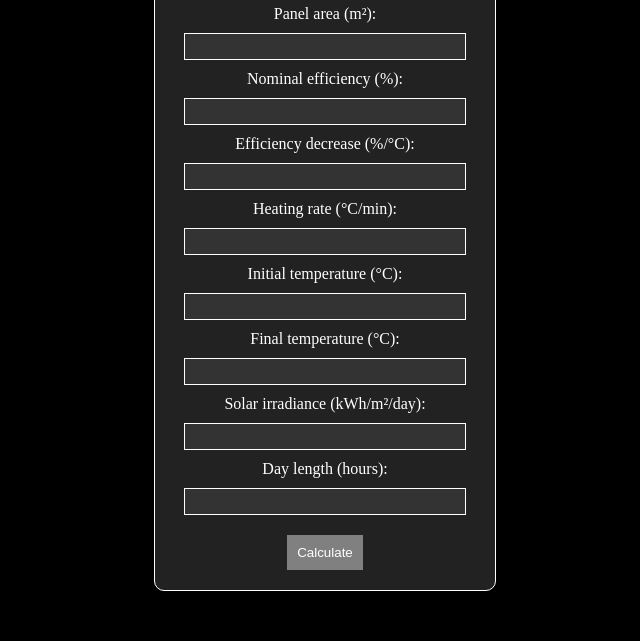
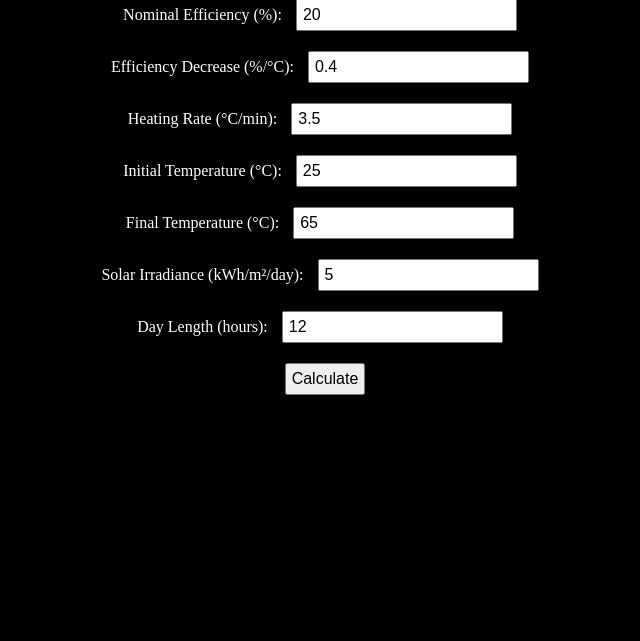
Before and after one commit to andreaminin00/Energy-calculator, a plain HTML site: page index.html in a window 1280 px wide. Shown: the part 160-801 px from the top of the page, without its empty margins (315-955 px from the left). Drawn offline with Linux system fonts and the light colour scheme.

Commit message:
Add files via upload

```diff
--- a/index.html
+++ b/index.html
@@ -13,136 +13,85 @@
             text-align: center;
         }
         .container {
-            margin: 50px auto;
-            width: 300px;
-            padding: 20px;
-            border: 1px solid white;
-            border-radius: 10px;
-            background-color: #222;
+            margin-top: 50px;
         }
-        input {
-            width: 90%;
+        input, button {
+            font-size: 16px;
+            margin: 10px;
             padding: 5px;
-            margin: 10px 0;
-            background-color: #333;
-            color: white;
-            border: 1px solid white;
         }
-        button {
-            background-color: gray;
-            color: white;
-            border: none;
-            padding: 10px;
-            cursor: pointer;
-            margin-top: 10px;
-        }
-        button:hover {
-            background-color: white;
-            color: black;
-        }
-        #results {
+        .hidden {
             display: none;
         }
     </style>
 </head>
 <body>
-
     <div id="input-container" class="container">
-        <h2>Solar Panel Energy Calculator</h2>
-        <label>Panel area (m²):</label>
-        <input type="number" id="area" value="1">
-
-        <label>Nominal efficiency (%):</label>
-        <input type="number" id="efficiency" value="20">
-
-        <label>Efficiency decrease (%/°C):</label>
-        <input type="number" id="eff_decrease" value="0.4">
-
-        <label>Heating rate (°C/min):</label>
-        <input type="number" id="heat_rate" value="3.5">
-
-        <label>Initial temperature (°C):</label>
-        <input type="number" id="temp_start" value="25">
-
-        <label>Final temperature (°C):</label>
-        <input type="number" id="temp_end" value="65">
-
-        <label>Solar irradiance (kWh/m²/day):</label>
-        <input type="number" id="irradiance" value="5">
-
-        <label>Day length (hours):</label>
-        <input type="number" id="day_length" value="12">
-
-        <button onclick="calculateEnergy()">Calculate</button>
+        <h2>Enter Parameters</h2>
+        <label>Panel Area (m²): <input type="number" id="area" value="1"></label><br>
+        <label>Nominal Efficiency (%): <input type="number" id="nom_eff" value="20"></label><br>
+        <label>Efficiency Decrease (%/°C): <input type="number" id="decr" value="0.4"></label><br>
+        <label>Heating Rate (°C/min): <input type="number" id="heating_rate" value="3.5"></label><br>
+        <label>Initial Temperature (°C): <input type="number" id="initial_temp" value="25"></label><br>
+        <label>Final Temperature (°C): <input type="number" id="final_temp" value="65"></label><br>
+        <label>Solar Irradiance (kWh/m²/day): <input type="number" id="irradiance" value="5"></label><br>
+        <label>Day Length (hours): <input type="number" id="day_length" value="12"></label><br>
+        <button id="calculate-btn">Calculate</button>
     </div>
 
-    <div id="results" class="container">
-        <h2>Calculation Results</h2>
-        <p id="output"></p>
-        <button onclick="resetForm()">Close</button>
+    <div id="results-container" class="container hidden">
+        <h2>Results</h2>
+        <p id="results"></p>
+        <button id="close-btn">Close</button>
     </div>
 
     <script>
-        function calculateEnergy() {
-            // Read user inputs
-            let area = parseFloat(document.getElementById("area").value);
-            let efficiency = parseFloat(document.getElementById("efficiency").value) / 100;
-            let eff_decrease = parseFloat(document.getElementById("eff_decrease").value) / 100;
-            let heat_rate = parseFloat(document.getElementById("heat_rate").value);
-            let temp_start = parseFloat(document.getElementById("temp_start").value);
-            let temp_end = parseFloat(document.getElementById("temp_end").value);
-            let irradiance = parseFloat(document.getElementById("irradiance").value);
-            let day_length = parseFloat(document.getElementById("day_length").value);
+        document.getElementById("calculate-btn").addEventListener("click", function() {
+            try {
+                let area = parseFloat(document.getElementById("area").value);
+                let nom_eff = parseFloat(document.getElementById("nom_eff").value) / 100;
+                let decr = parseFloat(document.getElementById("decr").value) / 100;
+                let heating_rate = parseFloat(document.getElementById("heating_rate").value);
+                let initial_temp = parseFloat(document.getElementById("initial_temp").value);
+                let final_temp = parseFloat(document.getElementById("final_temp").value);
+                let irradiance = parseFloat(document.getElementById("irradiance").value);
+                let day_length = parseFloat(document.getElementById("day_length").value);
 
-            // Calculate heating time
-            let delta_T = temp_end - temp_start;
-            let heat_time = delta_T / heat_rate; // minutes
+                let I = (irradiance / day_length) * 1000; // Convert kWh/m²/day to W/m²
+                let delta_T = final_temp - initial_temp;
+                let t_heat = delta_T / heating_rate; // Time to reach final temperature in minutes
+                let k = decr * heating_rate;
 
-            // Convert irradiance to W/m²
-            let I = (irradiance / day_length) * 1000;
+                let integral_value = t_heat * (1 - 0.5 * k * t_heat);
+                let E_heat = I * area * nom_eff * (integral_value / 60);
 
-            // Calculate efficiency during heating
-            let eff_initial = efficiency;
-            let eff_final = efficiency * (1 - eff_decrease * delta_T);
+                let eff_plateau = nom_eff * (1 - k * delta_T);
+                let t_plateau = (day_length * 60) - t_heat;
+                let E_plateau = I * area * eff_plateau * (t_plateau / 60);
 
-            // Average efficiency during heating (linear approximation)
-            let avg_efficiency_heating = (eff_initial + eff_final) / 2;
-            let energy_heat = I * area * avg_efficiency_heating * (heat_time / 60); // in Wh
+                let E_tot_Wh = E_heat + E_plateau;
+                let E_tot_kWh = E_tot_Wh / 1000;
 
-            // Energy during plateau phase
-            let eff_plateau = eff_final;
-            let plateau_time = (day_length * 60) - heat_time;
-            let energy_plateau = I * area * eff_plateau * (plateau_time / 60); // in Wh
+                let result_text = `Heating time: ${t_heat.toFixed(2)} minutes<br>
+                                   Energy during heating: ${E_heat.toFixed(2)} Wh<br>
+                                   Energy during plateau: ${E_plateau.toFixed(2)} Wh<br>
+                                   TOTAL ENERGY: ${E_tot_Wh.toFixed(2)} Wh (${E_tot_kWh.toFixed(2)} kWh)`;
 
-            // Total energy
-            let total_energy_Wh = energy_heat + energy_plateau;
-            let total_energy_kWh = total_energy_Wh / 1000;
+                document.getElementById("results").innerHTML = result_text;
+                document.getElementById("input-container").classList.add("hidden");
+                document.getElementById("results-container").classList.remove("hidden");
+            } catch (error) {
+                document.getElementById("results").innerHTML = `Error: ${error.message}`;
+                document.getElementById("results-container").classList.remove("hidden");
+            }
+        });
 
-            // Show results
-            let resultText = `
-                <strong>Heating time:</strong> ${heat_time.toFixed(2)} minutes<br>
-                <strong>Energy during heating:</strong> ${energy_heat.toFixed(2)} Wh<br>
-                <strong>Energy during plateau:</strong> ${energy_plateau.toFixed(2)} Wh<br>
-                <strong>Total Energy:</strong> ${total_energy_Wh.toFixed(2)} Wh (${total_energy_kWh.toFixed(2)} kWh)
-            `;
-
-            document.getElementById("output").innerHTML = resultText;
-
-            // Hide input container and show results
-            document.getElementById("input-container").style.display = "none";
-            document.getElementById("results").style.display = "block";
-        }
-
-        function resetForm() {
-            // Reset all input values to default
-            document.querySelectorAll('input').forEach(input => input.value = '');
-            document.getElementById("input-container").style.display = "block";
-            document.getElementById("results").style.display = "none";
-        }
-
-        // Reset inputs when the page loads
-        window.onload = resetForm;
+        document.getElementById("close-btn").addEventListener("click", function() {
+            document.getElementById("results-container").classList.add("hidden");
+            document.getElementById("input-container").classList.remove("hidden");
+            document.getElementById("results").innerHTML = "";
+            document.querySelectorAll("input").forEach(input => input.value = "");
+        });
     </script>
-
 </body>
 </html>
```
